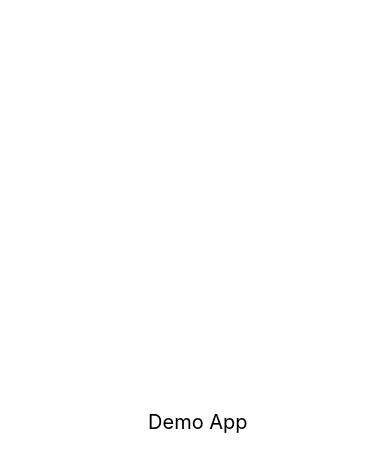
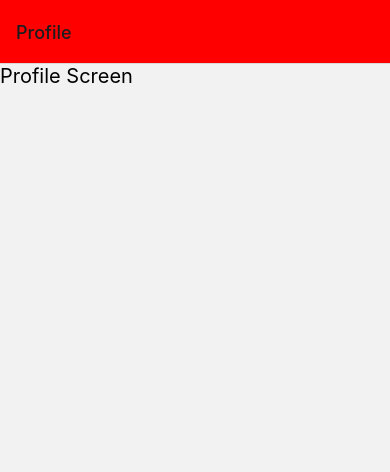
Before and after one commit to Aashish-Dahal/R-D-React, a React Native app: screen /Profile in a window 390 px wide. Shown: the top 472 px of the page. Built offline with nearby package versions, Linux system fonts and the light colour scheme.

Commit message:
React Navigator & props

```diff
--- a/App.js
+++ b/App.js
@@ -7,27 +7,31 @@
  */
 
 import React from 'react';
-import {StyleSheet, View, Text} from 'react-native';
+import {StyleSheet, View} from 'react-native';
+import {NavigationContainer} from '@react-navigation/native';
+import {createStackNavigator} from '@react-navigation/stack';
+import Home from './src/navigation/screens/Home';
+import Profile from './src/navigation/screens/Profile';
 
+const Stack = createStackNavigator();
 const App = () => {
   return (
-    <View style={styles.container}>
-      <Text style={styles.textStyle}> Demo App</Text>
-    </View>
+    <NavigationContainer>
+      <Stack.Navigator
+        initialRouteName="Profile"
+        screenOptions={{
+          headerStyle: {backgroundColor: 'red'},
+        }}>
+        <Stack.Screen name="Home" component={Home} />
+        <Stack.Screen name="Profile" component={Profile} />
+      </Stack.Navigator>
+    </NavigationContainer>
   );
 };
 const styles = StyleSheet.create({
   container: {
     flex: 1,
     backgroundColor: 'white',
-    alignItems: 'center',
-    justifyContent: 'center',
-  },
-  textStyle: {
-    fontSize: 20,
-    color: 'black',
-    alignItems: 'center',
-    justifyContent: 'center',
   },
 });
 
--- a/src/navigation/screens/Profile.js
+++ b/src/navigation/screens/Profile.js
@@ -1,6 +1,12 @@
 import React from 'react';
 
-import {Text} from 'react-native';
+import {Text, StyleSheet} from 'react-native';
 export default function Profile() {
-  return <Text>Profile Screen</Text>;
+  return <Text style={styles.textStyle}>Profile Screen</Text>;
 }
+const styles = StyleSheet.create({
+  textStyle: {
+    color: 'black',
+    fontSize: 20,
+  },
+});
```
